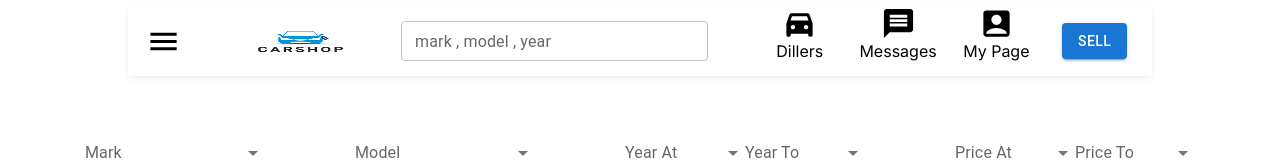
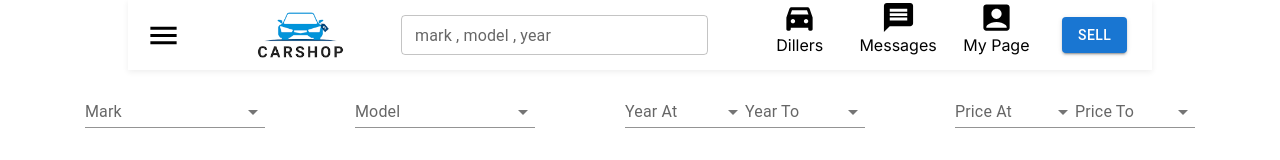
Before and after one commit to Artush-Miqayelyan/React-Final-Project, a Next.js app: page / in a window 1280 px wide. Shown: the top 160 px of the page. Built offline with nearby package versions, Linux system fonts and the light colour scheme; no server answers.

Commit message:
modal change

```diff
--- a/app/components/header/header.jsx
+++ b/app/components/header/header.jsx
@@ -9,7 +9,6 @@ import MessageIcon from '@mui/icons-material/Message';
 import AccountBoxIcon from '@mui/icons-material/AccountBox';
 import Button from '@mui/material/Button';
 import Link from "next/link";
-import Modal from "../modal/modal";
 import { useState } from "react";
 
 function Header() {
@@ -22,9 +21,6 @@ function Header() {
 
     return (
         <header className={styles.header}>
-            {showMenuModal && <Modal isLeftSide={true} showModal={showMenuModal} showModalCallbek={showMenu} />}
-            {showMessagesModal && <Modal isLeftSide={false} showModal={showMessagesModal} showModalCallbek={showMessages} />}
-
 
             <div className={styles.menuSec} onClick={showMenu}>
                 <MenuIcon fontSize="large" />
@@ -36,6 +32,7 @@ function Header() {
                         src={Logo}
                         fill
                         alt="Logo"
+                        objectFit="cover"
                     />
                 </Link>
 
--- a/app/components/header/header.module.css
+++ b/app/components/header/header.module.css
@@ -1,12 +1,13 @@
 .header {
-    margin-top: 6px;
     width: 80%;
     height: 70px;
     display: flex;
     justify-content: space-between;
     align-items: center;
-    position: sticky;
+    position: fixed;
     box-shadow: 0 2px 6px 0 rgba(0, 0, 0, 0.07) ;
+    background-color: white;
+    z-index: 99;
 }
 .menuSec {
     width: 7%;
--- a/app/components/modal/modal.jsx
+++ b/app/components/modal/modal.jsx
@@ -1,22 +1,88 @@
 "use client"
 
-import { createPortal } from "react-dom"
-import styles from "./modal.module.css"
-import { useClickOutside } from "../hooks/hooks"
+import { Drawer } from "@mui/material";
+// import { createPortal } from "react-dom"
+// import styles from "./modal.module.css"
+// import { useClickOutside } from "../hooks/hooks"
+import { useState } from "react";
 
-function Modal({ children, showModal, showModalCallbek,isLeftSide }) {
-    const [modalRef] = useClickOutside(closeModal)
 
-    function closeModal() {
-        showModalCallbek(!showModal)
-    }
 
-    return showModal ? createPortal(
-        <div className={isLeftSide ? styles.modal_backdrop_left: styles.modal_backdrop_right}>
-            <div ref={modalRef} className={styles.modal}>
-                {children}
-            </div>
-        </div>, document.getElementById("main")) : null
+function Modal({anchor, open ,children }) {
+    const [state, setState] = useState({
+        top: false,
+        left: false,
+        right: false,
+      });
+
+      const toggleDrawer = (anchor, open) => (event) => {
+        if (event.type === 'keydown' && (event.key === 'Tab' || event.key === 'Shift')) {
+          return;
+        }
+
+        setState({ ...state, [anchor]: open });
+      };
+      return (
+        <div >
+          {['left', 'right', 'top', 'bottom'].map((anchor) => (
+          <Drawer
+                key={anchor}
+                anchor={anchor}
+                open={state[anchor]}
+                onClose={toggleDrawer(anchor, false)}
+              >
+              </Drawer>
+          ))}                {children}
+
+        </div>
+      );
+
+    // const [modalRef] = useClickOutside(closeModal)
+
+    // function closeModal() {
+    //     showModalCallbek(!showModal)
+    // }
+
+    // return showModal ? createPortal(
+    //     <div className={isLeftSide ? styles.modal_backdrop_left: styles.modal_backdrop_right}>
+    //         <div ref={modalRef} className={styles.modal}>
+    //             {children}
+    //         </div>
+    //     </div>, document.getElementById("main")) : null
 }
 
 export default Modal
+
+
+// export default function AnchorTemporaryDrawer() {
+//     const [state, setState] = React.useState({
+//       top: false,
+//       left: false,
+//       bottom: false,
+//       right: false,
+//     });
+//     const toggleDrawer = (anchor, open) => (event) => {
+//         if (event.type === 'keydown' && (event.key === 'Tab' || event.key === 'Shift')) {
+//           return;
+//         }
+
+//         setState({ ...state, [anchor]: open });
+//       };
+
+//      return (
+//     <div>
+//       {['left', 'right', 'top', 'bottom'].map((anchor) => (
+//         <React.Fragment key={anchor}>
+//           <Button onClick={toggleDrawer(anchor, true)}>{anchor}</Button>
+//           <Drawer
+//             anchor={anchor}
+//             open={state[anchor]}
+//             onClose={toggleDrawer(anchor, false)}
+//           >
+//             {list(anchor)}
+//           </Drawer>
+//         </React.Fragment>
+//       ))}
+//     </div>
+//   );
+// }
--- a/app/global.css
+++ b/app/global.css
@@ -3,12 +3,20 @@
     margin: 0;
     box-sizing: border-box;
 }
+.body{
+    width: 100%;
+    min-height: 100vh;
+    display: flex;
+    align-items: center;
+    flex-direction: column;
+    position: relative;
+}
 .main{
+    margin-top: 80px;
     width: 100%;
     min-height: 100vh;
     display: flex;
     align-items: center;
     flex-direction: column;
     gap: 45px;
-    position: relative;
 }
--- a/app/layout.js
+++ b/app/layout.js
@@ -1,6 +1,9 @@
 import { Inter } from "next/font/google";
 import { Providers } from "./redux/provider";
 import Favicon from "../public/favicon.ico"
+import Header from "./components/header/header";
+import './global.css'
+
 
 const inter = Inter({ subsets: ["latin"] });
 
@@ -15,7 +18,10 @@ export default function RootLayout({ children }) {
     <html lang="en">
       <body className={inter.className}>
         <Providers>
-          {children}
+          <div className="body">
+            <Header />
+            {children}
+          </div>
         </Providers>
       </body>
     </html>
--- a/app/page.js
+++ b/app/page.js
@@ -6,7 +6,6 @@ import {
   selectCars
 } from './redux/features/autoshop/autoshopSlice'
 import { getCars } from "./redux/API/autoshopAPI"
-import Header from "./components/header/header"
 import Main from "./components/main/main"
 import FilterBar from './components/FilterBar/filterBar'
 import "./global.css"
@@ -22,7 +21,6 @@ export default function Home() {
   }, [])
 
   return <div className="main" id="main">
-      <Header/>
       <FilterBar />
       <Main />
     </div>
```
